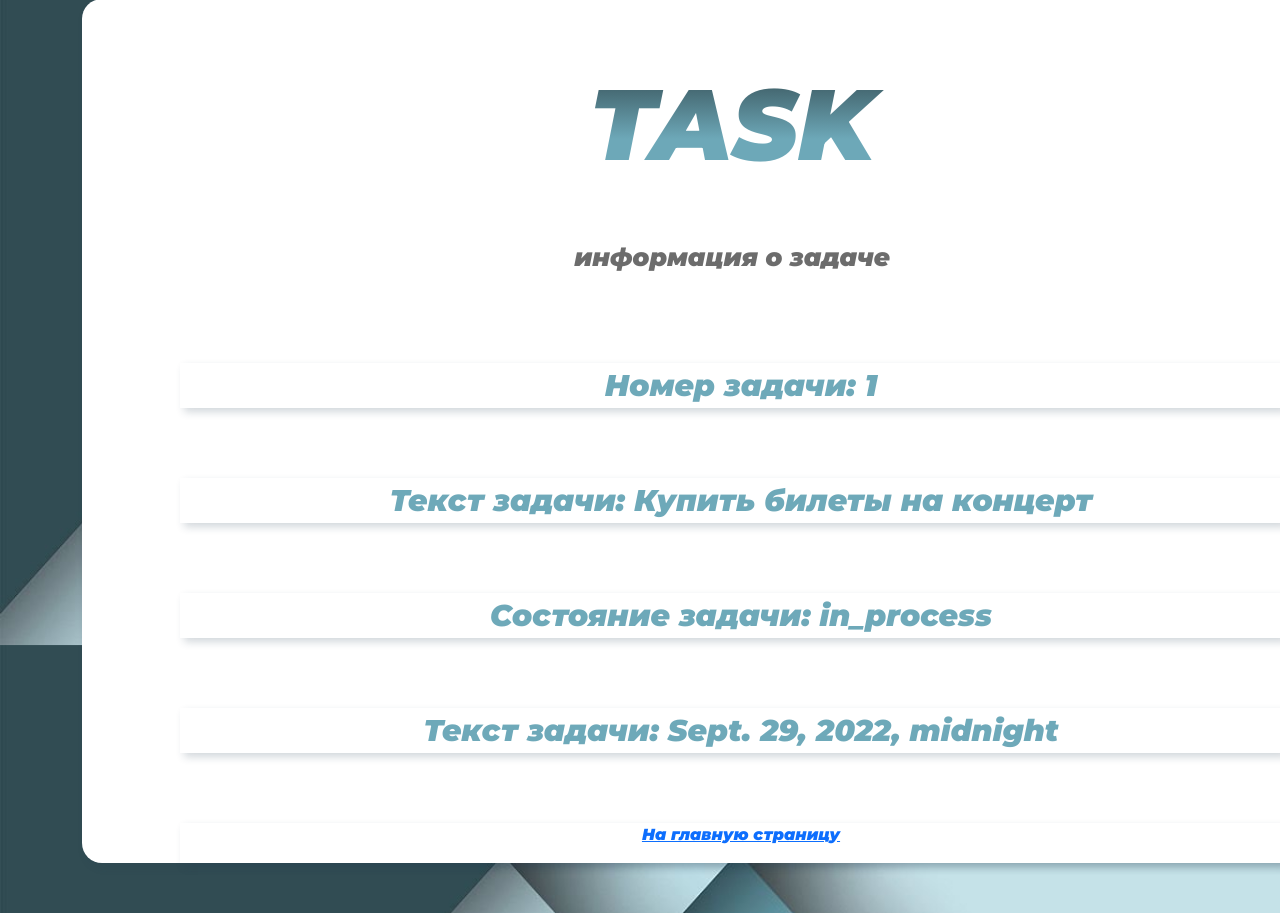
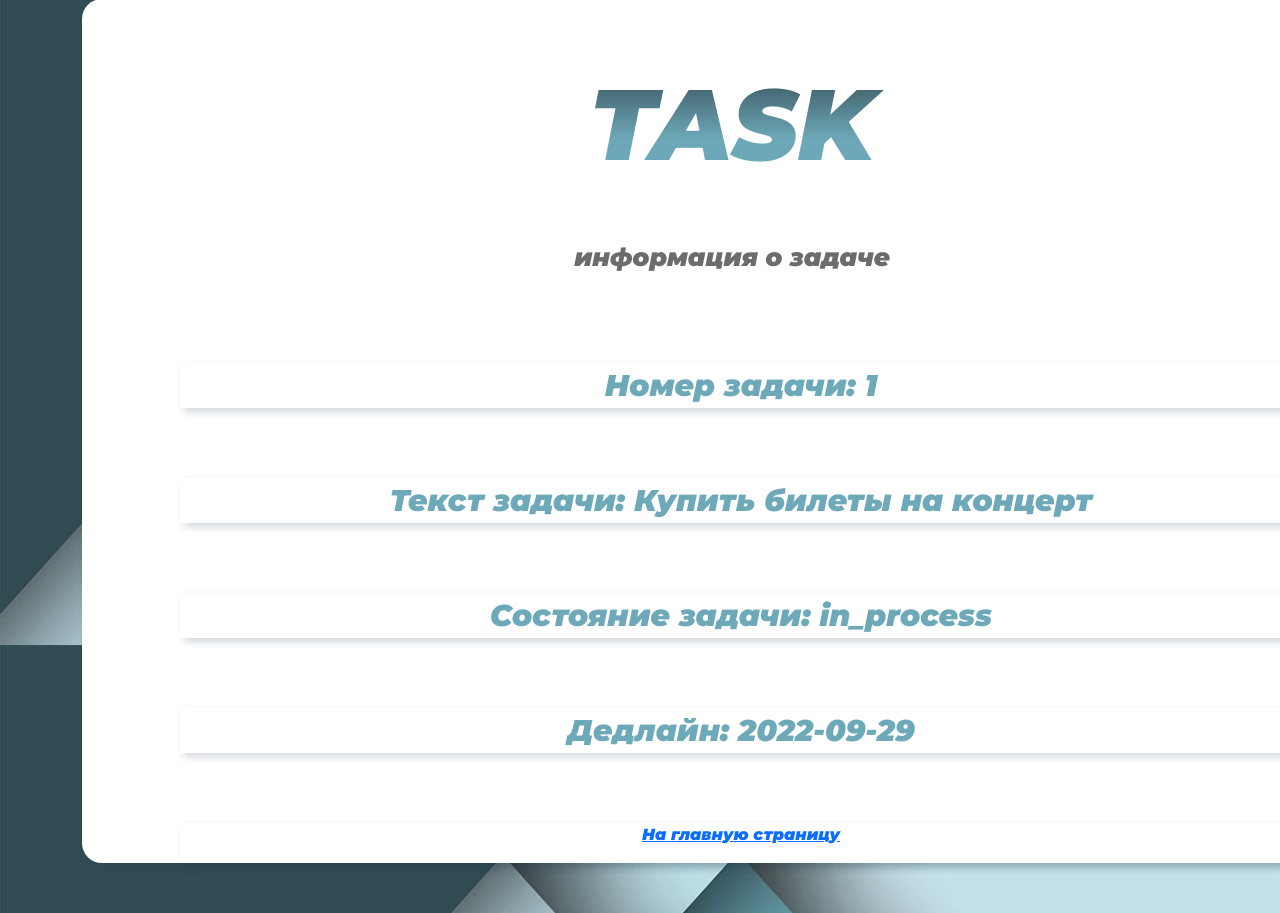
Before and after one commit to asmossunov/53_Homework_Anton_Mosunov, a Django app: page /tasks/?pk=1 in a window 1280 px wide; the page is wider, and only the part inside the window is pictured. Shown: the part 155-1068 px from the top of that part. Run offline with Django 3.2, Linux system fonts and the light colour scheme; data comes from the database, SQL or seed files in the repository.

Commit message:
Отредактирован index.html.
Отредактировано отображение даты

```diff
--- a/to_do_list/to_do/templates/task.html
+++ b/to_do_list/to_do/templates/task.html
@@ -48,7 +48,7 @@
             <div class="row justify-content-center text-center">
                 <div class="col-10 info-block text-center">
                     <div>
-                        <span class="info-head">Текст задачи: {{ task.deadline }}</span>
+                        <span class="info-head">Дедлайн: {{ task.deadline |date:'Y-m-d' }}</span>
                     </div>
                 </div>
             </div>
```
